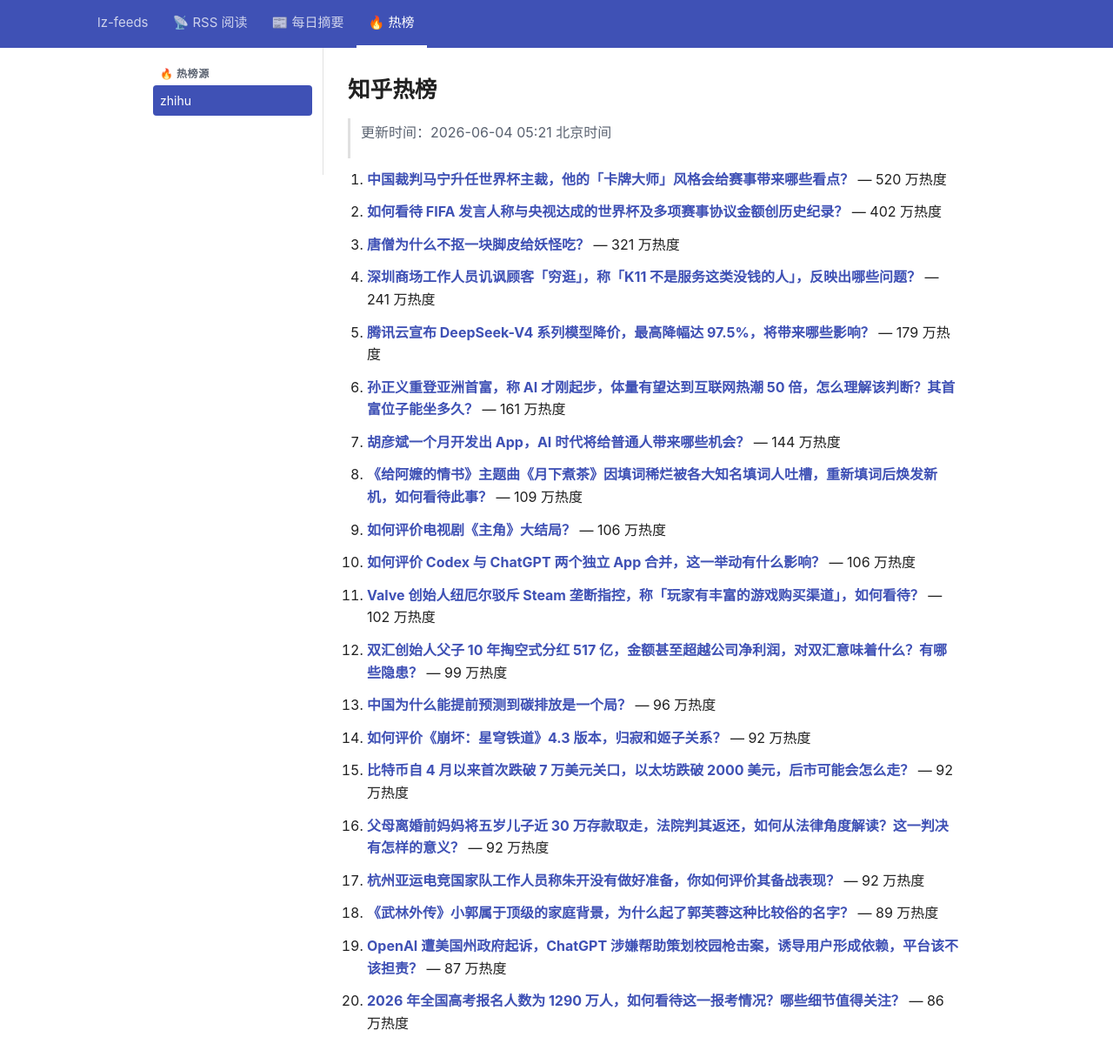
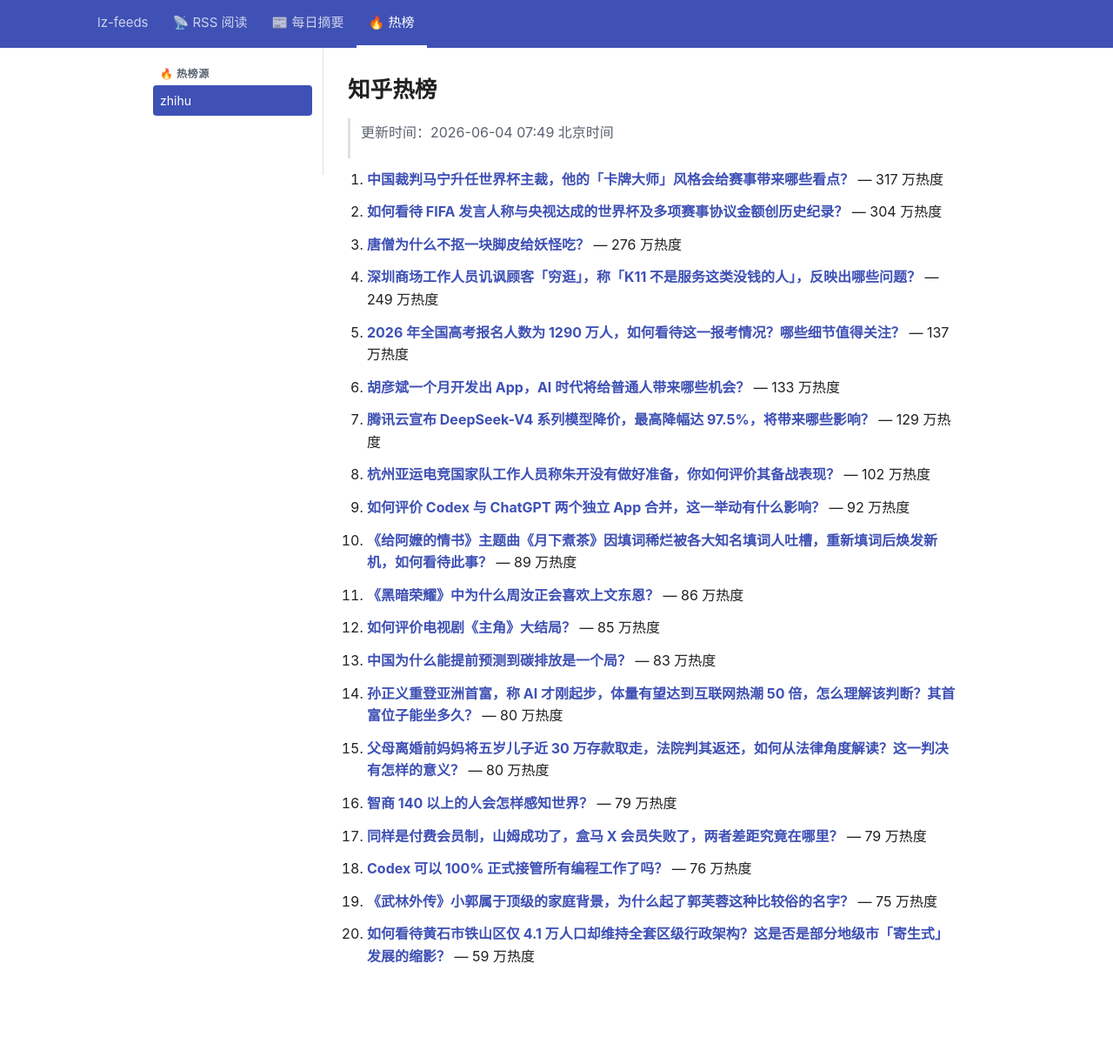
Before and after one commit to lizhang0101/lz-feeds, a Jekyll site: the page built from _hotlist/zhihu.md, in a window 1280 px wide and 1253 px high. Shown: the top 1223 px of the window at 87% size. Built offline with Jekyll 4.4.1, drawn with Linux system fonts in a browser that asks for light colours.

Commit message:
hotlist: 2026-06-03T23:49Z

```diff
--- a/_hotlist/zhihu.md
+++ b/_hotlist/zhihu.md
@@ -1,48 +1,48 @@
 ---
-updated: 2026-06-04 05:21 北京时间
+updated: 2026-06-04 07:49 北京时间
 count: 20
 ---
 
 # 知乎热榜
 
-> 更新时间：2026-06-04 05:21 北京时间
+> 更新时间：2026-06-04 07:49 北京时间
 
-1. **[中国裁判马宁升任世界杯主裁，他的「卡牌大师」风格会给赛事带来哪些看点？](https://www.zhihu.com/question/2045411005296005155)** — 520 万热度
+1. **[中国裁判马宁升任世界杯主裁，他的「卡牌大师」风格会给赛事带来哪些看点？](https://www.zhihu.com/question/2045411005296005155)** — 317 万热度
 
-2. **[如何看待 FIFA 发言人称与央视达成的世界杯及多项赛事协议金额创历史纪录？](https://www.zhihu.com/question/2045547417521624977)** — 402 万热度
+2. **[如何看待 FIFA 发言人称与央视达成的世界杯及多项赛事协议金额创历史纪录？](https://www.zhihu.com/question/2045547417521624977)** — 304 万热度
 
-3. **[唐僧为什么不抠一块脚皮给妖怪吃？](https://www.zhihu.com/question/13500139412)** — 321 万热度
+3. **[唐僧为什么不抠一块脚皮给妖怪吃？](https://www.zhihu.com/question/13500139412)** — 276 万热度
 
-4. **[深圳商场工作人员讥讽顾客「穷逛」，称「K11 不是服务这类没钱的人」，反映出哪些问题？](https://www.zhihu.com/question/2044770207110009136)** — 241 万热度
+4. **[深圳商场工作人员讥讽顾客「穷逛」，称「K11 不是服务这类没钱的人」，反映出哪些问题？](https://www.zhihu.com/question/2044770207110009136)** — 249 万热度
 
-5. **[腾讯云宣布 DeepSeek-V4 系列模型降价，最高降幅达 97.5%，将带来哪些影响？](https://www.zhihu.com/question/2045220633466725057)** — 179 万热度
+5. **[2026 年全国高考报名人数为 1290 万人，如何看待这一报考情况？哪些细节值得关注？](https://www.zhihu.com/question/2045512100232131109)** — 137 万热度
 
-6. **[孙正义重登亚洲首富，称 AI 才刚起步，体量有望达到互联网热潮 50 倍，怎么理解该判断？其首富位子能坐多久？](https://www.zhihu.com/question/2045380781644763655)** — 161 万热度
+6. **[胡彦斌一个月开发出 App，AI 时代将给普通人带来哪些机会？](https://www.zhihu.com/question/2044389352550164119)** — 133 万热度
 
-7. **[胡彦斌一个月开发出 App，AI 时代将给普通人带来哪些机会？](https://www.zhihu.com/question/2044389352550164119)** — 144 万热度
+7. **[腾讯云宣布 DeepSeek-V4 系列模型降价，最高降幅达 97.5%，将带来哪些影响？](https://www.zhihu.com/question/2045220633466725057)** — 129 万热度
 
-8. **[《给阿嬷的情书》主题曲《月下煮茶》因填词稀烂被各大知名填词人吐槽，重新填词后焕发新机，如何看待此事？](https://www.zhihu.com/question/2044530953813545270)** — 109 万热度
+8. **[杭州亚运电竞国家队工作人员称朱开没有做好准备，你如何评价其备战表现？](https://www.zhihu.com/question/2044897841349399469)** — 102 万热度
 
-9. **[如何评价电视剧《主角》大结局？](https://www.zhihu.com/question/2045581054522521504)** — 106 万热度
+9. **[如何评价 Codex 与 ChatGPT 两个独立 App 合并，这一举动有什么影响？](https://www.zhihu.com/question/2045440339406762131)** — 92 万热度
 
-10. **[如何评价 Codex 与 ChatGPT 两个独立 App 合并，这一举动有什么影响？](https://www.zhihu.com/question/2045440339406762131)** — 106 万热度
+10. **[《给阿嬷的情书》主题曲《月下煮茶》因填词稀烂被各大知名填词人吐槽，重新填词后焕发新机，如何看待此事？](https://www.zhihu.com/question/2044530953813545270)** — 89 万热度
 
-11. **[Valve 创始人纽厄尔驳斥 Steam 垄断指控，称「玩家有丰富的游戏购买渠道」，如何看待？](https://www.zhihu.com/question/2045091353588131084)** — 102 万热度
+11. **[《黑暗荣耀》中为什么周汝正会喜欢上文东恩？](https://www.zhihu.com/question/590534589)** — 86 万热度
 
-12. **[双汇创始人父子 10 年掏空式分红 517 亿，金额甚至超越公司净利润，对双汇意味着什么？有哪些隐患？](https://www.zhihu.com/question/2045195329071309428)** — 99 万热度
+12. **[如何评价电视剧《主角》大结局？](https://www.zhihu.com/question/2045581054522521504)** — 85 万热度
 
-13. **[中国为什么能提前预测到碳排放是一个局？](https://www.zhihu.com/question/2044940702971336256)** — 96 万热度
+13. **[中国为什么能提前预测到碳排放是一个局？](https://www.zhihu.com/question/2044940702971336256)** — 83 万热度
 
-14. **[如何评价《崩坏：星穹铁道》4.3 版本，归寂和姬子关系？](https://www.zhihu.com/question/2045293214828082389)** — 92 万热度
+14. **[孙正义重登亚洲首富，称 AI 才刚起步，体量有望达到互联网热潮 50 倍，怎么理解该判断？其首富位子能坐多久？](https://www.zhihu.com/question/2045380781644763655)** — 80 万热度
 
-15. **[比特币自 4 月以来首次跌破 7 万美元关口，以太坊跌破 2000 美元，后市可能会怎么走？](https://www.zhihu.com/question/2045160987662321150)** — 92 万热度
+15. **[父母离婚前妈妈将五岁儿子近 30 万存款取走，法院判其返还，如何从法律角度解读？这一判决有怎样的意义？](https://www.zhihu.com/question/2045263892373140679)** — 80 万热度
 
-16. **[父母离婚前妈妈将五岁儿子近 30 万存款取走，法院判其返还，如何从法律角度解读？这一判决有怎样的意义？](https://www.zhihu.com/question/2045263892373140679)** — 92 万热度
+16. **[智商 140 以上的人会怎样感知世界？](https://www.zhihu.com/question/396673634)** — 79 万热度
 
-17. **[杭州亚运电竞国家队工作人员称朱开没有做好准备，你如何评价其备战表现？](https://www.zhihu.com/question/2044897841349399469)** — 92 万热度
+17. **[同样是付费会员制，山姆成功了，盒马 X 会员失败了，两者差距究竟在哪里？](https://www.zhihu.com/question/2012506163619595196)** — 79 万热度
 
-18. **[《武林外传》小郭属于顶级的家庭背景，为什么起了郭芙蓉这种比较俗的名字？](https://www.zhihu.com/question/2021168298528650460)** — 89 万热度
+18. **[Codex 可以 100% 正式接管所有编程工作了吗？](https://www.zhihu.com/question/1999136031413384196)** — 76 万热度
 
-19. **[OpenAI 遭美国州政府起诉，ChatGPT 涉嫌帮助策划校园枪击案，诱导用户形成依赖，平台该不该担责？](https://www.zhihu.com/question/2045160976878680020)** — 87 万热度
+19. **[《武林外传》小郭属于顶级的家庭背景，为什么起了郭芙蓉这种比较俗的名字？](https://www.zhihu.com/question/2021168298528650460)** — 75 万热度
 
-20. **[2026 年全国高考报名人数为 1290 万人，如何看待这一报考情况？哪些细节值得关注？](https://www.zhihu.com/question/2045512100232131109)** — 86 万热度
+20. **[如何看待黄石市铁山区仅 4.1 万人口却维持全套区级行政架构？这是否是部分地级市「寄生式」发展的缩影？](https://www.zhihu.com/question/2044481174496621452)** — 59 万热度
```
